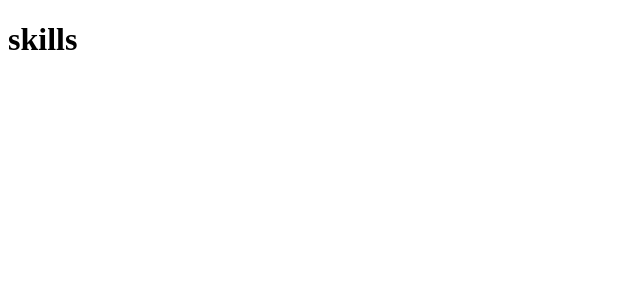
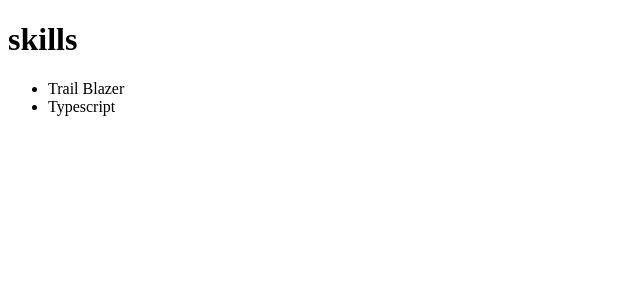
Before and after one commit to skandog/cvcs, a React (Create React App) app: page / in a window 1280 px wide. Shown: the top 300 px of the page, without its empty margins (0-640 px from the left). Built offline with nearby package versions, Linux system fonts and the light colour scheme.

Commit message:
got e2e test passign with skills being handed via context. need to link up to back end

```diff
--- a/src/App.tsx
+++ b/src/App.tsx
@@ -7,7 +7,7 @@
   const [skills, setSkills] = useState(dummySkillList);
 
   return (
-    <skillsContext.Provider value={(skills, setSkills)}>
+    <skillsContext.Provider value={{skills, setSkills}}>
       <div className="App">
         <SkillsScreen />
       </div>
--- a/src/components/SkillsScreen.tsx
+++ b/src/components/SkillsScreen.tsx
@@ -1,10 +1,13 @@
+import {useContext} from 'react';
+import {skillsContext} from '../contexts/contexts';
 import SkillsList from './SkillsList';
 
 export default function SkillsScreen() {
+  const {skills, setSkills} = useContext(skillsContext);
   return (
     <div>
       <h1>skills</h1>
-      <SkillsList loadSkills={() => {}} />
+      <SkillsList loadSkills={() => {}} skills={skills} />
     </div>
   );
 }
```
